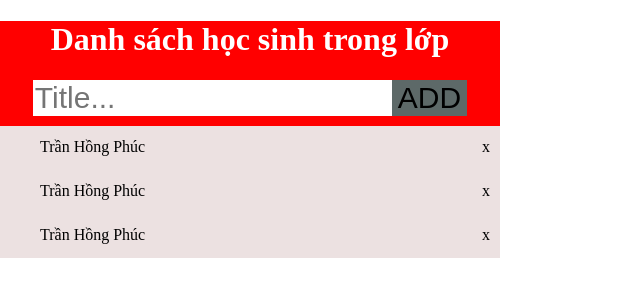
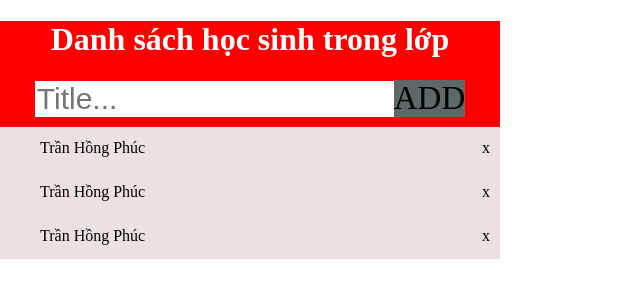
Before and after one commit to 17020962/1-2, a plain HTML site: page index.html in a window 1280 px wide. Shown: the full height of the page, 0-640 px from the left. Drawn offline with Linux system fonts and the light colour scheme.

Commit message:
bài tập tuần 1 buổi 2

```diff
--- a/index.html
+++ b/index.html
@@ -7,7 +7,6 @@
 		body{
 			width: 500px;
 			height: auto;
-			text-align: center;
 			margin: 0px;
 			padding-left: 0px;
 		}
@@ -18,6 +17,7 @@
 		}
 		.header h1{
 			color: white;
+			text-align: center;
 		}
 		.header .inadd input{
 			margin-bottom: 10px;
@@ -25,15 +25,21 @@
 			font-size: 30px;
 			width: 71%;
 		}
-		.header .inadd button{
+		.header .inadd span{
 			border: none ;
-			font-size: 30px;
+			font-size: 33px;
 			background-color:#5d6968;
 			color: black;
+			padding-bottom: 1px;
 		}
 
-		.header .inadd button:hover{
+		.header .inadd span:hover{
 			background-color: grey;
+			cursor: pointer;
+		}
+
+		.header form{
+			text-align: center;
 		}
 
 		.main ul{
@@ -54,7 +60,7 @@
 			position: relative;
 		}
 
-		.main ul li .name{
+		.main ul li{
 			float: left;
 			clear: left;
 		}
@@ -74,41 +80,72 @@
 	</style>
 </head>
 <body>
-	<div class = "header">
+	<div id="myDIV" class = "header">
 		<h1>Danh sách học sinh trong lớp</h1>
 		<form action="" id="create" class="inadd">
-			<input id="input" type="text" placeholder="Title..." /><button onclick="extra();">ADD</button>
+			<input id="myInput" type="text" placeholder="Title..." /><span onclick="newElement();" class="inadd">ADD</span>
 		</form>
 	</div>
 	<div class="main">
-		<ul id="ul">
-			<li><span class="name">Trần Hồng Phúc</span><span class="close">x</span> </li>
-			<li><span class="name">Trần Hồng Phúc</span><span class="close">x</span></li>
-			<li><span class="name">Trần Hồng Phúc</span><span class="close">x</span></li>
+		<ul id="myUL">
+			<li>Trần Hồng Phúc</li>
+			<li>Trần Hồng Phúc</li>
+			<li>Trần Hồng Phúc</li>
 		</ul>
 
 	</div>
 	<script>
 
-		function extra() {
-			var li = document.createElement("li");
-			var input = document.getElementById("input").value;
-			var newLi = document.createTextNode("input");
-			var b = document.createElement("div");
-			//them newli vao li vừa được tạo
-			var node = document.createTextNode(input);
-  			var node1 = document.getElementsByTagName("span")[1];
-			 b.appendChild(node1);
-			 li.appendChild(b);
-			 li.appendChild(node);
+			var myNodelist = document.getElementsByTagName("LI");
+			var i;
+			for (i = 0; i < myNodelist.length; i++) {
+			  var span = document.createElement("SPAN");
+			  var txt = document.createTextNode("x");
+			  span.className = "close";
+			  span.appendChild(txt);
+			  myNodelist[i].appendChild(span);
+			}
 
-			var temp = document.getElementById("ul");
-			temp.appendChild(li);
-			//alert(input);
+			// Click on a close button to hide the current list item
+			var close = document.getElementsByClassName("close");
+			var i;
+			for (i = 0; i < close.length; i++) {
+			  close[i].onclick = function() {
+			    var div = this.parentElement;
+			    div.style.display = "none";
+			  }
+			}
 
-			//var document.Crete
-			// body...
-		}
+			// Add a "checked" symbol when clicking on a list item
+			var list = document.querySelector('ul');
+			list.addEventListener('click', function(ev) {
+			  if (ev.target.tagName === 'LI') {
+			    ev.target.classList.toggle('checked');
+			  }
+			}, false);
+
+			// Create a new list item when clicking on the "Add" button
+			function newElement() {
+			  var li = document.createElement("li");
+			  var inputValue = document.getElementById("myInput").value;
+			  var t = document.createTextNode(inputValue);
+			  li.appendChild(t);
+			    document.getElementById("myUL").appendChild(li);
+			  	document.getElementById("myInput").value = "";
+
+			  var span = document.createElement("SPAN");
+			  var txt = document.createTextNode("x");
+			  span.className = "close";
+			  span.appendChild(txt);
+			  li.appendChild(span);
+
+			  for (i = 0; i < close.length; i++) {
+			    close[i].onclick = function() {
+			      var div = this.parentElement;
+			      div.style.display = "none";
+			    }
+			  }
+			}
 	</script>
 
 </body>
```
